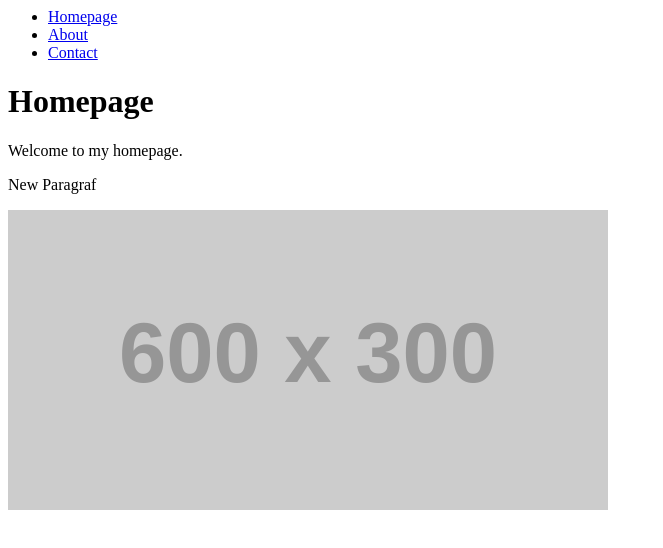
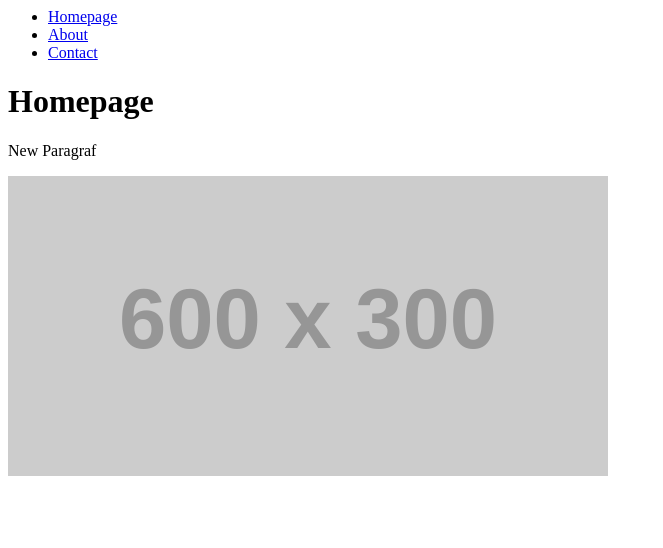
Before and after one commit to Pavle-95/front-end-develompent, a plain HTML site: page index.html in a window 1280 px wide. Shown: the whole page, without its empty margins (0-663 px from the left). Drawn offline with Linux system fonts and the light colour scheme; placeholder pictures from the web are drawn by us.

Commit message:
Paragraf removed

```diff
--- a/index.html
+++ b/index.html
@@ -4,6 +4,6 @@
     <li><a href="./contact.html">Contact</a></li>
     </ul>
     <h1>Homepage</h1>
-    <p>Welcome to my homepage.</p>
+
 <p>New Paragraf </p>
     <p><img src="https://via.placeholder.com/600x300" alt="" width="600" height="300" /></p>
```
